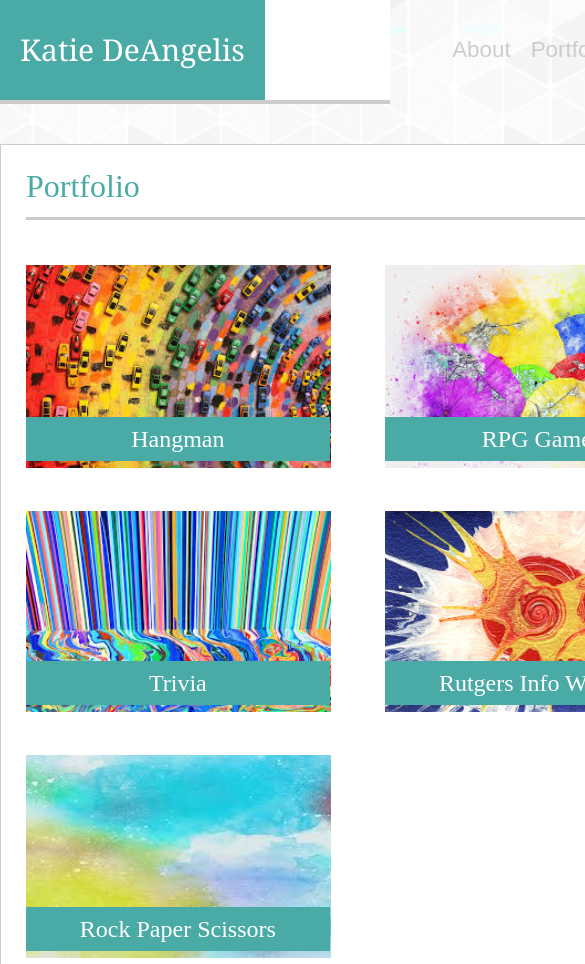
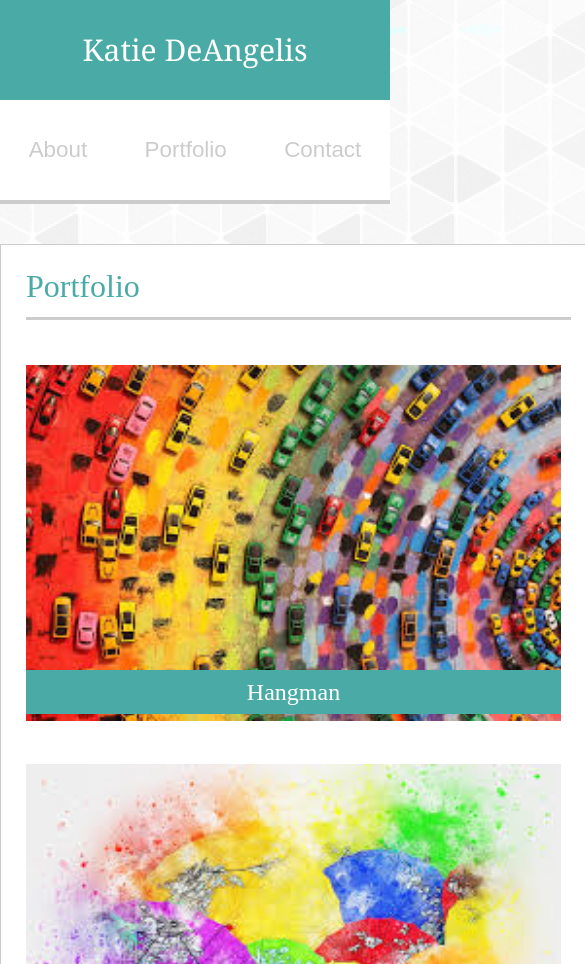
Before and after one commit to katiedeangelis/responsive-portfolio, a plain HTML site: page portfolio.html in a window 390 px wide. Shown: the top 964 px of the page, 585 px wide, since content can reach past the window. Drawn offline with Linux system fonts and the light colour scheme.

Commit message:
640px Responsiveness

```diff
--- a/assets/css/style.css
+++ b/assets/css/style.css
@@ -6,6 +6,7 @@
     background-color: #ffffff;
     position: relative;
     font-family: 'Georgia', Times, Times New Roman, serif;
+    transition: height 2s;
 }
 
 .con-header h1 {
@@ -28,6 +29,8 @@ body {
     float: right;
     color: #cccccc;
     list-style-type: none;
+    display: flex;
+    justify-content: space-evenly;
 }
 
 .menu li {
@@ -86,7 +89,7 @@ footer {
     font-family: 'Arial', 'Helvetica Neue', Helvetica, sans-serif;
 }
 
-.menu li a:hover:not(.active) {
+.menu li:hover:not(.active) {
     background-color: #4aaaa5;
 }
 
@@ -181,9 +184,9 @@ a:link {
     text-align: center;
     position: absolute;
     bottom: 10px;
-    width: 93%;
+    width: 100%;
     font-size: x-large;
-    padding: 10px;
+    padding: 10px 0;
 }
 
 input:focus {
@@ -277,5 +280,44 @@ textarea:focus {
 
 @media only screen and (max-width: 640px) {
     /* For mobile phone: */
-
+    .main,
+    .content {
+        width: 595px;
+    }
+    .mainheader {
+        height: 200px;
+    }
+    .menu li {
+        float: none;
+        display: inline-block;
+        flex-grow: 1;
+    }
+    .menu {
+        float: none;
+        text-align: center;
+        display: flex;
+        justify-content: space-evenly;
+    }
+    .menu li a {
+        /* padding: 0px 60px 0px 60px; */
+    }
+    .con-header {
+        width: 100%;
+    }
+    .con-header h1 {
+        width: 100%;
+        text-align: center;
+        padding: 0;
+    }
+    .tile {
+        width: 535px;
+    }
+    .connect {
+        width: 595px;
+        float: none;
+    }
+    .aboutme p img {
+        width: 100%;
+        padding: 0 0 20px 0;
+    }
 }
```
